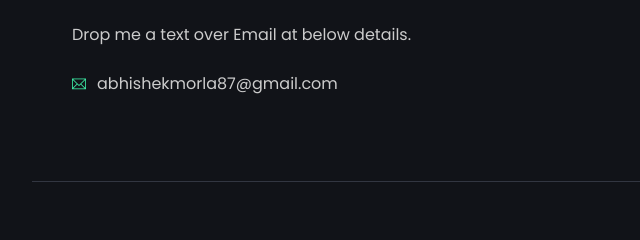
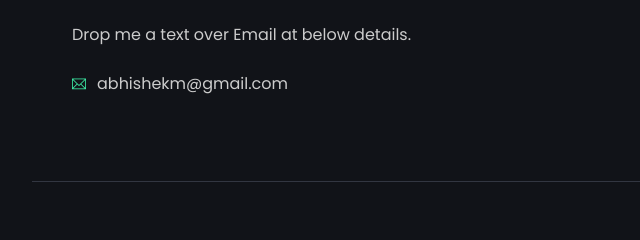
Before and after one commit to abhishekmorla/myportfolio, a plain HTML site: page index.html in a window 1280 px wide. Shown: the part 4470-4710 px from the top of the page, 278-918 px from the left. Drawn offline with Linux system fonts and the light colour scheme.

Commit message:
Update index.html

```diff
--- a/index.html
+++ b/index.html
@@ -502,7 +502,7 @@
                                 </div>
                                 <div class="col-lg-12 col-md-12">
                                     <div class="contact-info">
-                                        <p><span class="ti-email"></span>abhishekmorla87@gmail.com</p>
+                                        <p><span class="ti-email"></span>abhishekm@gmail.com</p>
                                     </div>
                                 </div>
                             </div>
```
